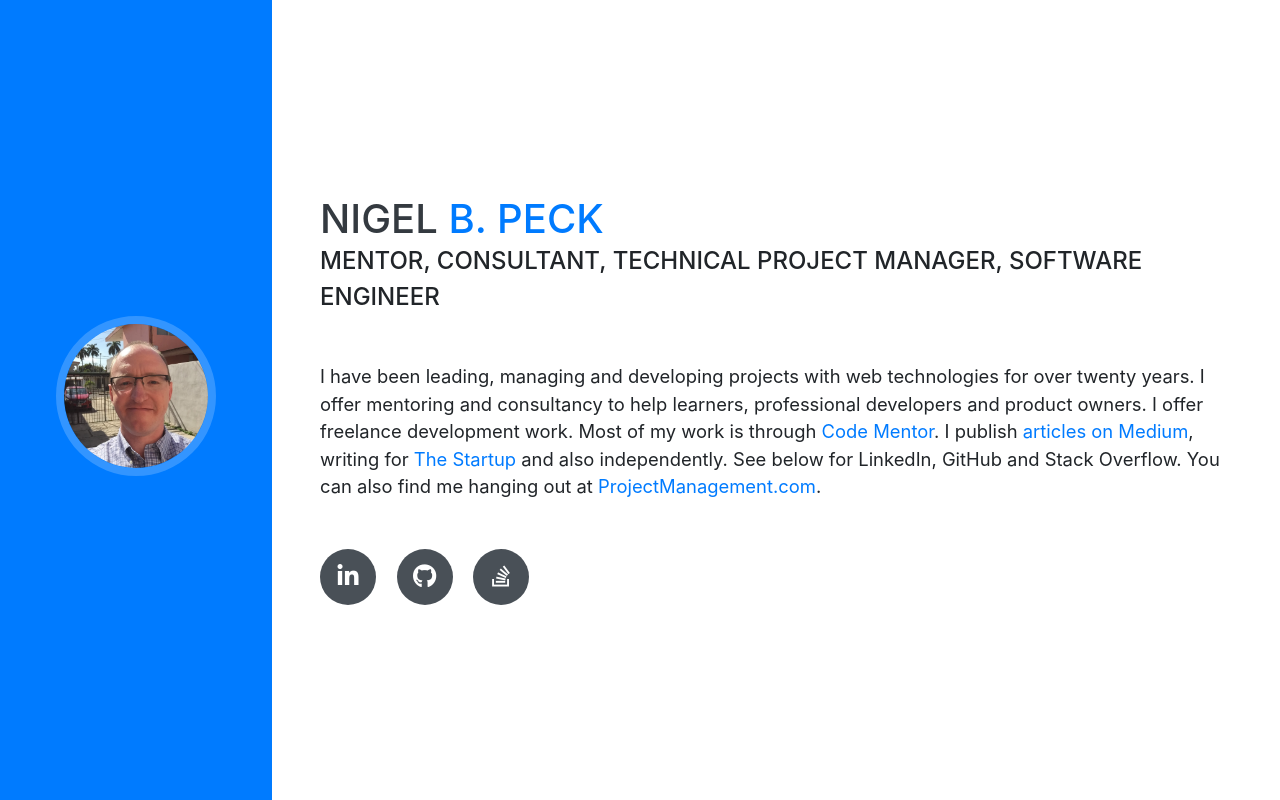
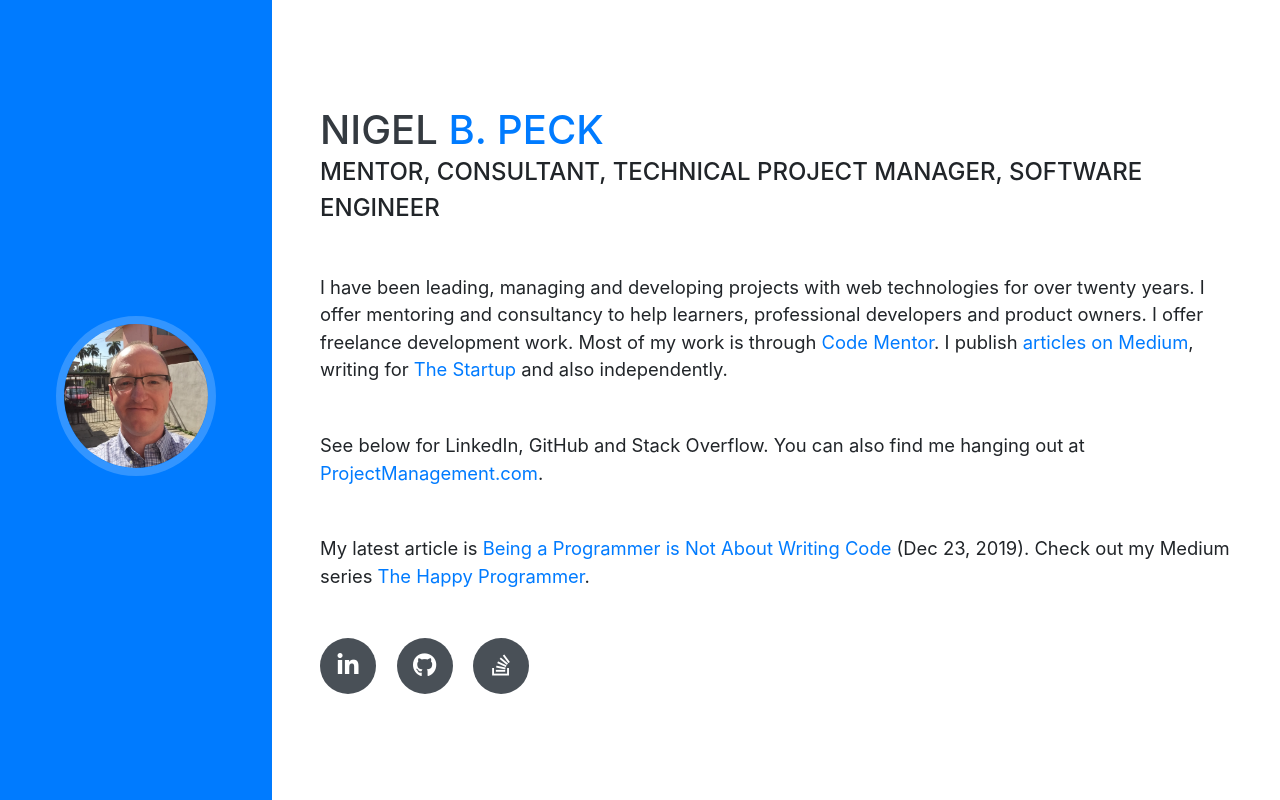
Before and after one commit to nigelbpeck/nigelbpeck-website, a website with bundled scripts: page index.html in a window 1280 px wide. Built offline with nearby package versions, Linux system fonts and the light colour scheme; a web font is replaced by a local one.

Commit message:
Update intro

```diff
--- a/index.html
+++ b/index.html
@@ -46,7 +46,9 @@
           <span class="text-primary">B. Peck</span>
         </h1>
         <div class="subheading mb-5">Mentor, Consultant, Technical Project Manager, Software Engineer</div>
-        <p class="lead mb-5">I have been leading, managing and developing projects with web technologies for over twenty years. I offer mentoring and consultancy to help learners, professional developers and product owners. I offer freelance development work. Most of my work is through <a href="https://www.codementor.io/nigelbpeck">Code Mentor</a>. I publish <a href="https://medium.com/@nigelbpeck">articles on Medium</a>, writing for <a href="https://medium.com/swlh">The Startup</a> and also independently. See below for LinkedIn, GitHub and Stack Overflow. You can also find me hanging out at <a href="https://www.projectmanagement.com/profile/NigelBPeck">ProjectManagement.com</a>.</p>
+        <p class="lead mb-5">I have been leading, managing and developing projects with web technologies for over twenty years. I offer mentoring and consultancy to help learners, professional developers and product owners. I offer freelance development work. Most of my work is through <a href="https://www.codementor.io/nigelbpeck">Code Mentor</a>. I publish <a href="https://medium.com/@nigelbpeck">articles on Medium</a>, writing for <a href="https://medium.com/swlh">The Startup</a> and also independently.</p>
+        <p class="lead mb-5">See below for LinkedIn, GitHub and Stack Overflow. You can also find me hanging out at <a href="https://www.projectmanagement.com/profile/NigelBPeck">ProjectManagement.com</a>.</p>
+        <p class="lead mb-5">My latest article is <a href="https://medium.com/swlh/being-a-programmer-is-not-about-writing-code-84aa54cb1c61">Being a Programmer is Not About Writing Code</a> (Dec 23, 2019). Check out my Medium series <a href="https://medium.com/series/the-happy-programmer-64f9a7946b83">The Happy Programmer</a>.</p>
         <div class="social-icons">
           <a href="https://www.linkedin.com/in/nigelbpeck/">
             <i class="fab fa-linkedin-in"></i>
```
